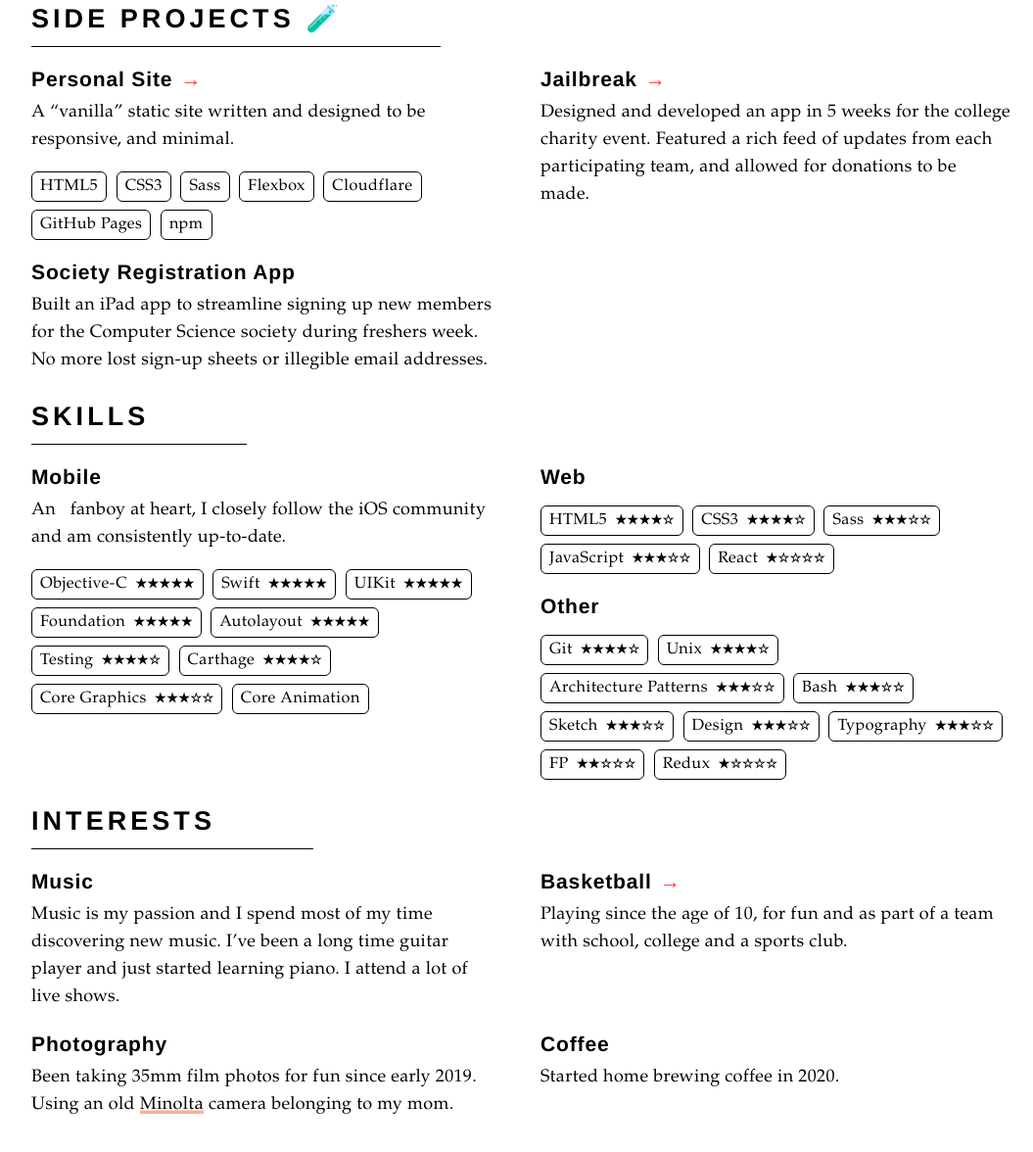
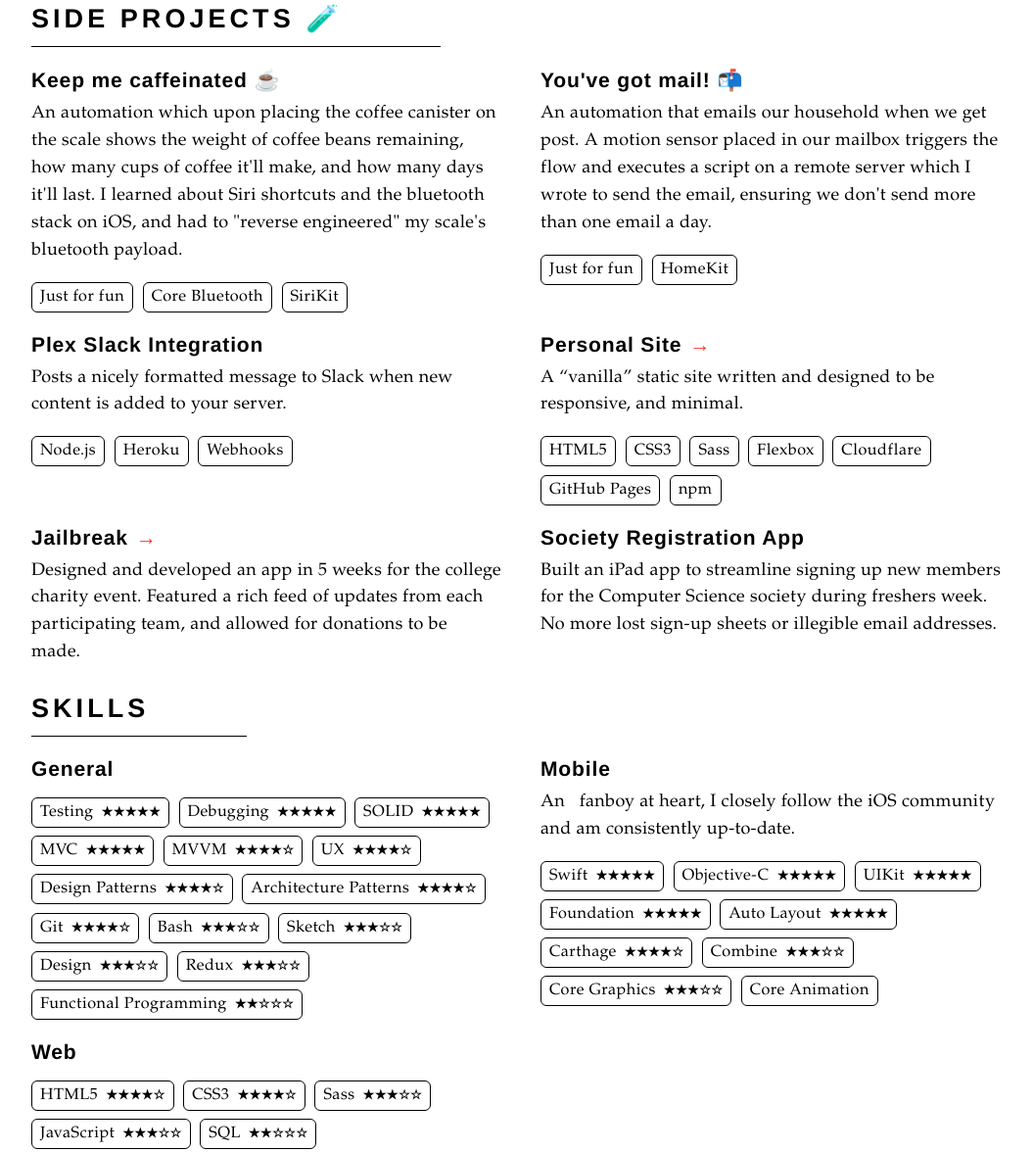
Before and after one commit to Shayanzadeh/shayanzadeh.github.io, a website: page cv/index.html in a window 1280 px wide. Shown: the part 1189-2365 px from the top of the page at 98% size, without its empty margins (108-1163 px from the left). Drawn offline with Linux system fonts and the light colour scheme.

Commit message:
Add some of my silly side projects

```diff
--- a/cv/index.html
+++ b/cv/index.html
@@ -14,7 +14,7 @@
   <div class="wrapper">
     <header>
       <h1 class="name"><a href="/">Shayan Yousefizadeh</a></h1>
-      <p class="description">${age} year old developer with ${experience} years professional experience in native iOS development</p>
+      <p class="description">Software engineer with vast knowledge of iOS and ${experience} years professional experience.</p>
     </header>
     <section>
       <h2>Experience 🖥</h2>
@@ -66,6 +66,32 @@
       <h2>Side Projects 🧪</h2>
       <div class="projects-container">
         <div class="project">
+          <h3>Keep me caffeinated ☕️</h3>
+          <p>An automation which upon placing the coffee canister on the scale shows the weight of coffee beans remaining, how many cups of coffee it'll make, and how many days it'll last. I learned about Siri shortcuts and the bluetooth stack on iOS, and had to "reverse engineered" my scale's bluetooth payload.</p>
+          <ul class="tags">
+            <li>Just for fun</li>
+            <li>Core Bluetooth</li>
+            <li>SiriKit</li>
+          </ul>
+        </div>
+        <div class="project">
+          <h3>You've got mail! 📬</h3>
+          <p>An automation that emails our household when we get post. A motion sensor placed in our mailbox triggers the flow and executes a script on a remote server which I wrote to send the email, ensuring we don't send more than one email a day.</p>
+          <ul class="tags">
+            <li>Just for fun</li>
+            <li>HomeKit</li>
+          </ul>
+        </div>
+        <div class="project">
+          <h3>Plex Slack Integration</h3>
+          <p>Posts a nicely formatted message to Slack when new content is added to your server.</p>
+          <ul class="tags">
+            <li>Node.js</li>
+            <li>Heroku</li>
+            <li>Webhooks</li>
+          </ul>
+        </div>
+        <div class="project">
           <h3><a href="https://github.com/Shayanzadeh/shayanzadeh.github.io">Personal Site</a></h3>
           <p>A “vanilla” static site written and designed to be responsive, and minimal.</p>
           <ul class="tags">
@@ -91,17 +117,36 @@
     <section>
       <h2>Skills</h2>
       <div class="skills-container">
+        <div class="skill">
+          <h3>General</h3>
+          <ul class="tags">
+            <li class="proficiency-five">Testing</li>
+            <li class="proficiency-five">Debugging</li>
+            <li class="proficiency-five">SOLID</li>
+            <li class="proficiency-five">MVC</li>
+            <li class="proficiency-four">MVVM</li>
+            <li class="proficiency-four">UX</li>
+            <li class="proficiency-four">Design Patterns</li>
+            <li class="proficiency-four">Architecture Patterns</li>
+            <li class="proficiency-four">Git</li>
+            <li class="proficiency-three">Bash</li>
+            <li class="proficiency-three">Sketch</li>
+            <li class="proficiency-three">Design</li>
+            <li class="proficiency-three">Redux</li>
+            <li class="proficiency-two">Functional Programming</li>
+          </ul>
+        </div>
         <div class="skill skill-mobile">
           <h3>Mobile</h3>
           <p>An  fanboy at heart, I closely follow the iOS community and am consistently up-to-date.</p>
           <ul class="tags">
+            <li class="proficiency-five">Swift</li>
             <li class="proficiency-five">Objective-C</li>
-            <li class="proficiency-five">Swift</li>
             <li class="proficiency-five">UIKit</li>
             <li class="proficiency-five">Foundation</li>
-            <li class="proficiency-five">Autolayout</li>
-            <li class="proficiency-four">Testing</li>
+            <li class="proficiency-five">Auto Layout</li>
             <li class="proficiency-four">Carthage</li>
+            <li class="proficiency-three">Combine</li>
             <li class="proficiency-three">Core Graphics</li>
             <li>Core Animation</li>
           </ul>
@@ -113,21 +158,7 @@
             <li class="proficiency-four">CSS3</li>
             <li class="proficiency-three">Sass</li>
             <li class="proficiency-three">JavaScript</li>
-            <li class="proficiency-one">React</li>
-          </ul>
-        </div>
-        <div class="skill">
-          <h3>Other</h3>
-          <ul class="tags">
-            <li class="proficiency-four">Git</li>
-            <li class="proficiency-four">Unix</li>
-            <li class="proficiency-three">Architecture Patterns</li>
-            <li class="proficiency-three">Bash</li>
-            <li class="proficiency-three">Sketch</li>
-            <li class="proficiency-three">Design</li>
-            <li class="proficiency-three">Typography</li>
-            <li class="proficiency-two">FP</li>
-            <li class="proficiency-one">Redux</li>
+            <li class="proficiency-two">SQL</li>
           </ul>
         </div>
       </div>
```
